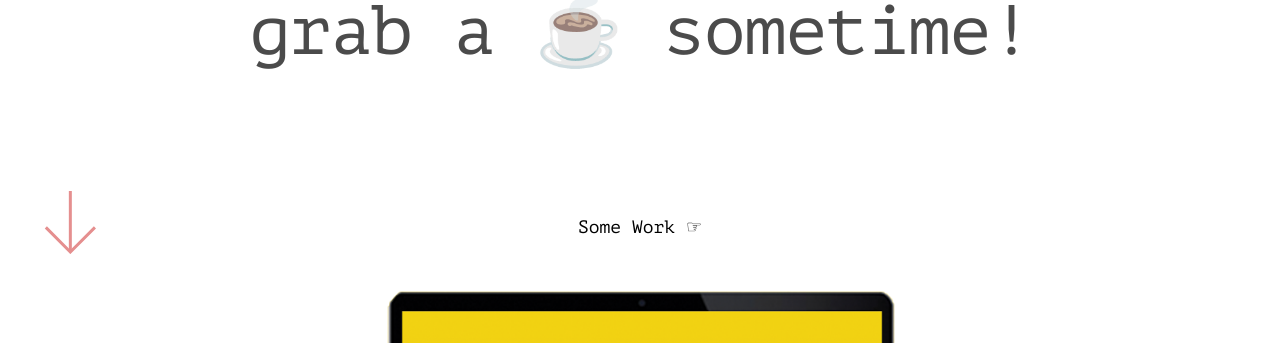
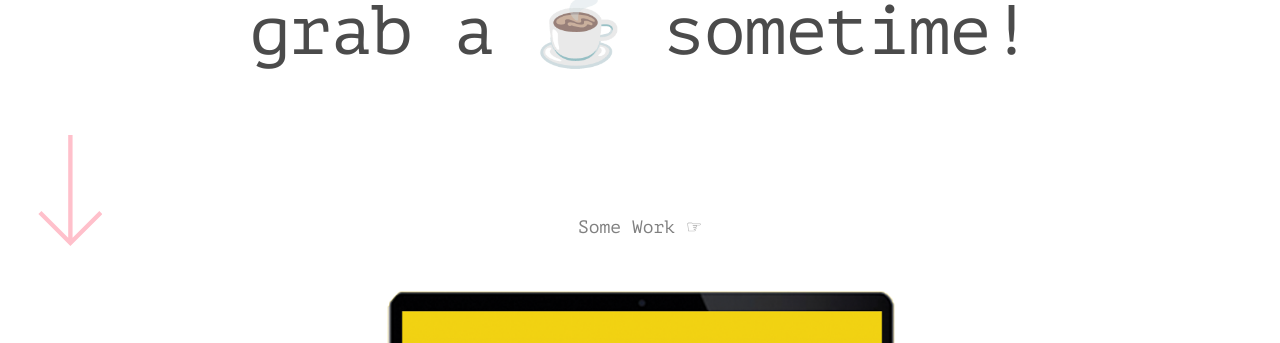
Before and after one commit to jesssacker/jess-site, a Jekyll site: the page built from index.html, in a window 1280 px wide. Shown: the part 582-925 px from the top of the page. Built offline with Jekyll 4.4.1, drawn with Linux system fonts in a browser that asks for light colours.

Commit message:
more mobile shit

```diff
--- a/_includes/nav.html
+++ b/_includes/nav.html
@@ -27,18 +27,13 @@
 -->
 
 
+<!-- Generator: Adobe Illustrator 19.2.1, SVG Export Plug-In  -->
+<svg class="logo-svg-new" version="1.1"
+	 xmlns="http://www.w3.org/2000/svg" xmlns:xlink="http://www.w3.org/1999/xlink" xmlns:a="http://ns.adobe.com/AdobeSVGViewerExtensions/3.0/"
+	 x="0px" y="0px" width="73.2px" height="127.1px" viewBox="0 0 73.2 127.1" style="enable-background:new 0 0 73.2 127.1;"
+	 xml:space="preserve">
 
-
-
-<svg class="logo-svg-right" version="1.1"
-	 xmlns="http://www.w3.org/2000/svg" xmlns:xlink="http://www.w3.org/1999/xlink" xmlns:a="http://ns.adobe.com/AdobeSVGViewerExtensions/3.0/"
-	 x="0px" y="0px" width="51.3px" height="63.1px" viewBox="0 0 51.3 63.1" style="enable-background:new 0 0 51.3 63.1;"
-	 xml:space="preserve">
-<style type="text/css">
-	.st0{fill:none;stroke:#E58F8F;stroke-width:3;stroke-miterlimit:10;}
-</style>
 <defs>
 </defs>
-<line class="st0" x1="25.6" y1="0" x2="25.6" y2="60"/>
-<polyline class="st0" points="50.2,36.4 25.6,61 1.1,36.4 "/>
+<polygon class="st0" points="69.7,87 39.1,117.6 39.1,0 34.1,0 34.1,117.6 3.5,87 0,90.5 36.6,127.1 73.2,90.5 "/>
 </svg>
--- a/main.css
+++ b/main.css
@@ -114,7 +114,7 @@ font-family: 'AppleColorEmoji' !important;
 
   .main-text span {
 
-  font-size:30px !important;
+  font-size:38px !important;
 }
 
 }
--- a/nav.css
+++ b/nav.css
@@ -1,7 +1,7 @@
 
 .nav-flex {
 
-    height: 100vh;
+    height: 100%;
     display: none;
     align-items: center;
     justify-content: center;
@@ -28,7 +28,7 @@
 
 }
 
-.logo-svg-right {
+.logo-svg-new {
 
 position: fixed;
 width:5%;
@@ -36,6 +36,7 @@ left:0;
 bottom:0;
 padding: 5% 3%;
 margin:0 auto;
+fill:pink;
 
 
 
@@ -162,9 +163,9 @@ margin:0 auto;
 }
 
 
-#hamburger:checked ~ .logo-svg-right {
-  fill:white !important;
-  z-index:1001;
+#hamburger:checked ~ .logo-svg-new {
+fill:white;
+z-index:1001;
 
 }
 
--- a/work-feed.css
+++ b/work-feed.css
@@ -18,6 +18,9 @@
     margin-top: 6vh;
 
     font-size:18px;
+
+    color:grey;
+
 
 }
 
```
